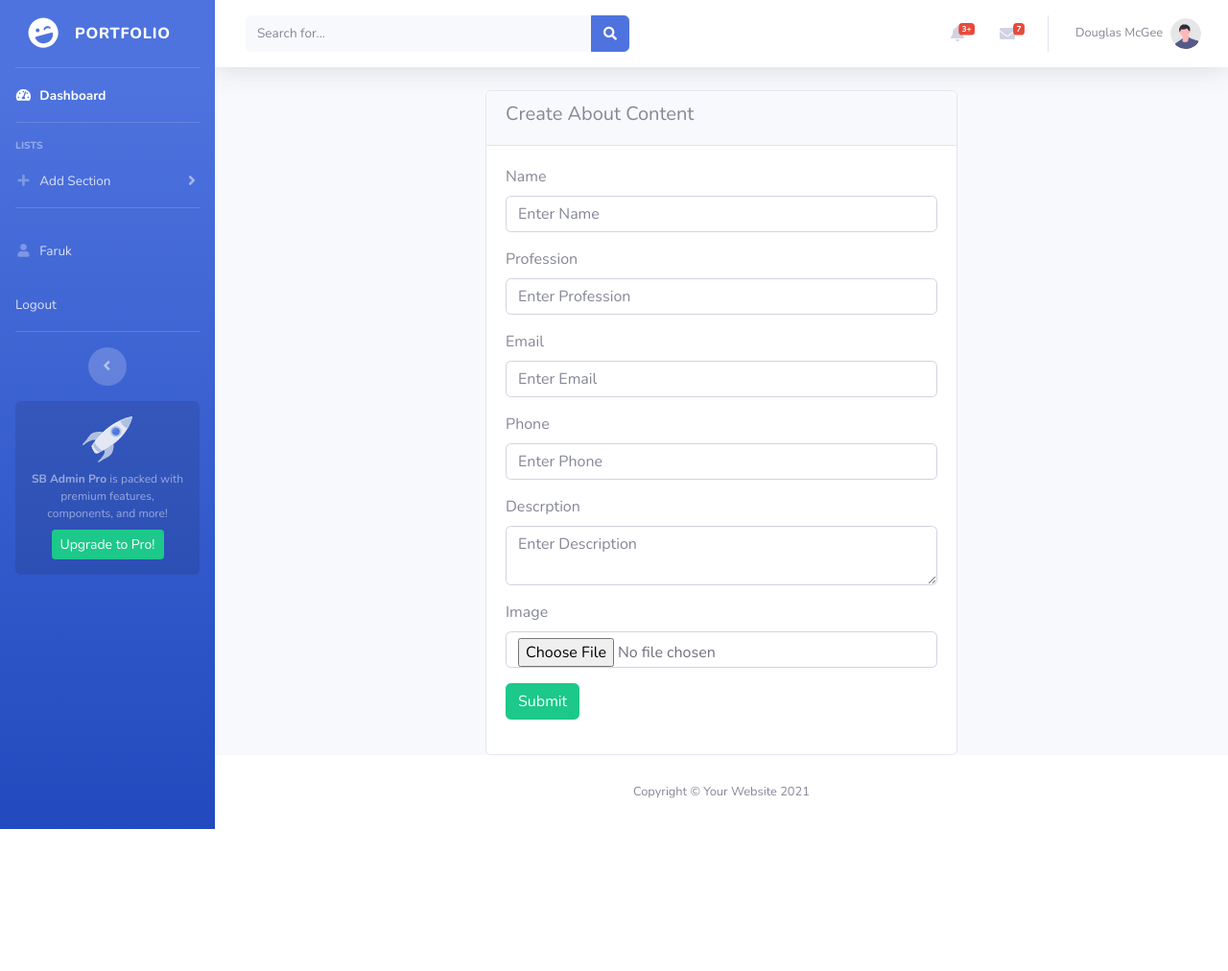
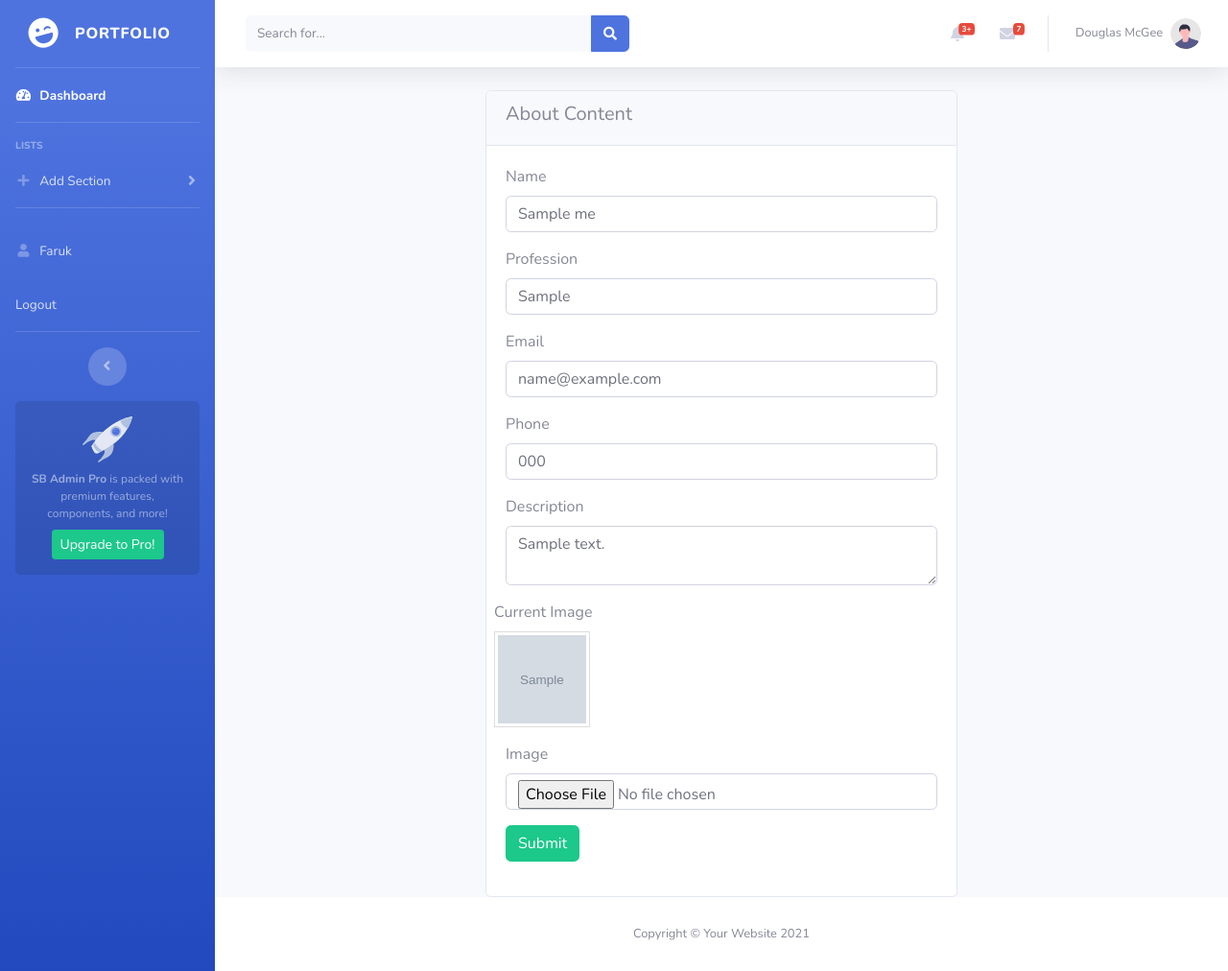
Before and after one commit to faruk950147/resume, a PHP site: page /admin/about_me/index.php in a window 1280 px wide. Shown: the whole page at 96% size. Before the commit the page ends 864 px from the top, so only its background shows below. Run offline with PHP 8.4, Linux system fonts and the light colour scheme; tables that the repository leaves empty or names only in its code hold one stand-in row (values such as "Sample post"); grey boxes marked "Sample" are stand-in pictures; some libraries are stand-ins or nearby versions.

Commit message:
I have added php

```diff
--- a/admin/about_me/index.php
+++ b/admin/about_me/index.php
@@ -1,25 +1,16 @@
 <?php
 include_once "../include/open_html.php";
-// db config
 include_once "../config/db.php";
-
 // File Upload Function
 include_once "../utilities/fileUpload.php";
+$error = "";
+$success = "";
 
-// Create Table if not exists
-$create_table = "CREATE TABLE IF NOT EXISTS about_me (
-    id INT AUTO_INCREMENT PRIMARY KEY,
-    name VARCHAR(255) NOT NULL,
-    profession VARCHAR(255) NOT NULL,
-    email VARCHAR(255),
-    phone VARCHAR(15),
-    description TEXT,
-    image TEXT
-)";
-$conn->query($create_table);
+// Fetch the latest record (if any)
+$result = $conn->query("SELECT * FROM about_me ORDER BY id DESC LIMIT 1");
+$about_me = $result->fetch_assoc();
 
-$error = "";
-
+// Handle POST request for insert or update
 if($_SERVER['REQUEST_METHOD'] == 'POST'){
     $name = trim($_POST['name']);
     $profession = trim($_POST['profession']);
@@ -27,9 +18,55 @@ if($_SERVER['REQUEST_METHOD'] == 'POST'){
     $phone = trim($_POST['phone']);
     $description = trim($_POST['description']);
 
+    // Keep old image if new not selected
+    $new_name = $about_me['image'] ?? '';
+
+    // Handle new image upload
+    if(isset($_FILES['image']) && $_FILES['image']['error'] === 0){
+        $upload = fileUpload($_FILES['image']); // Make sure fileUpload returns ['name'] or ['error']
+
+        if(isset($upload['error'])){
+            $error = $upload['error'];
+        } else {
+            $new_name = $upload['name'];
+
+            // Delete old image if exists
+            if(!empty($about_me['image'])){
+                $old_file = "../assets/media/" . $about_me['image'];
+                if(file_exists($old_file)){
+                    unlink($old_file);
+                }
+            }
+        }
+    }
+
+    if(empty($error)){
+        if($about_me){
+            // Update existing record using prepared statement
+            $stmt = $conn->prepare("UPDATE about_me SET name=?, profession=?, email=?, phone=?, description=?, image=? WHERE id=?");
+            $stmt->bind_param("ssssssi", $name, $profession, $email, $phone, $description, $new_name, $about_me['id']);
+            $action = "updated";
+        } else {
+            // Insert new record using prepared statement
+            $stmt = $conn->prepare("INSERT INTO about_me (name, profession, email, phone, description, image) VALUES (?, ?, ?, ?, ?, ?)");
+            $stmt->bind_param("ssssss", $name, $profession, $email, $phone, $description, $new_name);
+            $action = "created";
+        }
+
+        if($stmt->execute()){
+            $success = "About Me $action successfully!";
+            $stmt->close();
+
+            // Refresh $about_me
+            $result = $conn->query("SELECT * FROM about_me ORDER BY id DESC LIMIT 1");
+            $about_me = $result->fetch_assoc();
+        } else {
+            $error = "Database Error: " . $stmt->error;
+        }
+    }
 }
+?>
 
-?>
 
 <div id="wrapper">
     <?php include_once "../include/sidebar.php"; ?>
@@ -38,39 +75,58 @@ if($_SERVER['REQUEST_METHOD'] == 'POST'){
         <div id="content">
             <?php include_once "../include/topbar.php"; ?>
             <div class="container-fluid">
-                <!-- Page Heading -->
                 <div class="row">
                     <div class="col-md-6 offset-md-3">
                         <div class="card">
                             <div class="card-header">
-                                <h5>Create About Content</h5>
+                                <h5>About Content</h5>
+                                <?php if($success): ?>
+                                    <p style="color:green;"><?= $success ?></p>
+                                <?php endif; ?>
+                                <?php if($error): ?>
+                                    <p style="color:red;"><?= $error ?></p>
+                                <?php endif; ?>
                             </div>
                             <div class="card-body">
-                                <form action="">
+                                <form action="" method="POST" enctype="multipart/form-data">
                                     <div class="row">
                                         <div class="col-md-12 mb-3">
                                             <label for="name" class="form-label">Name</label>
-                                            <input type="text" name="name" class="form-control" placeholder="Enter Name" id="name">
+                                            <input type="text" name="name" class="form-control" placeholder="Enter Name" id="name"
+                                                   value="<?= htmlspecialchars($about_me['name'] ?? '') ?>" required>
                                         </div>
                                         <div class="col-md-12 mb-3">
                                             <label for="profession" class="form-label">Profession</label>
-                                            <input type="text" name="profession" class="form-control" placeholder="Enter Profession" id="profession">
+                                            <input type="text" name="profession" class="form-control" placeholder="Enter Profession" id="profession"
+                                                   value="<?= htmlspecialchars($about_me['profession'] ?? '') ?>" required>
                                         </div>
                                         <div class="col-md-12 mb-3">
                                             <label for="email" class="form-label">Email</label>
-                                            <input type="email" name="email" class="form-control" placeholder="Enter Email" id="email">
+                                            <input type="email" name="email" class="form-control" placeholder="Enter Email" id="email"
+                                                   value="<?= htmlspecialchars($about_me['email'] ?? '') ?>">
                                         </div>
                                         <div class="col-md-12 mb-3">
                                             <label for="phone" class="form-label">Phone</label>
-                                            <input type="number" name="phone" class="form-control" placeholder="Enter Phone" id="phone">
+                                            <input type="text" name="phone" class="form-control" placeholder="Enter Phone" id="phone"
+                                                   value="<?= htmlspecialchars($about_me['phone'] ?? '') ?>">
                                         </div>
                                         <div class="col-md-12 mb-3">
-                                            <label for="description" class="form-label">Descrption</label>
-                                            <textarea class="form-control" name="description" placeholder="Enter Description" id="description"></textarea>
+                                            <label for="description" class="form-label">Description</label>
+                                            <textarea class="form-control" name="description" placeholder="Enter Description" id="description" required><?= htmlspecialchars($about_me['description'] ?? '') ?></textarea>
+                                        </div>
+                                        <div class="mb-3">
+                                            <label class="form-label">Current Image</label><br>
+                                            <?php if(!empty($about_me['image'])): ?>
+                                                <img src="../assets/media/<?= $about_me['image'] ?>"
+                                                    width="100" height="100"
+                                                    style="border:1px solid #ddd; padding:3px;">
+                                            <?php else: ?>
+                                                <p>No image uploaded.</p>
+                                            <?php endif; ?>
                                         </div>
                                         <div class="col-md-12 mb-3">
                                             <label class="form-label">Image</label>
-                                            <input type="file" name="image" class="form-control" required>
+                                            <input type="file" name="image" class="form-control">
                                         </div>
                                         <div class="col-md-12 mb-3">
                                             <button type="submit" class="btn btn-success">Submit</button>
```
Also changed, not shown: admin/assets/media/286f29a74a13ae39f5a5cef2e20f4762.jpg (added), admin/assets/media/b96f7a0514b32e3ab0704495add97ea3.png (deleted), admin/assets/media/ef39ba90b232dc0a2fb9e18ce1c40f25.jpg (added).
